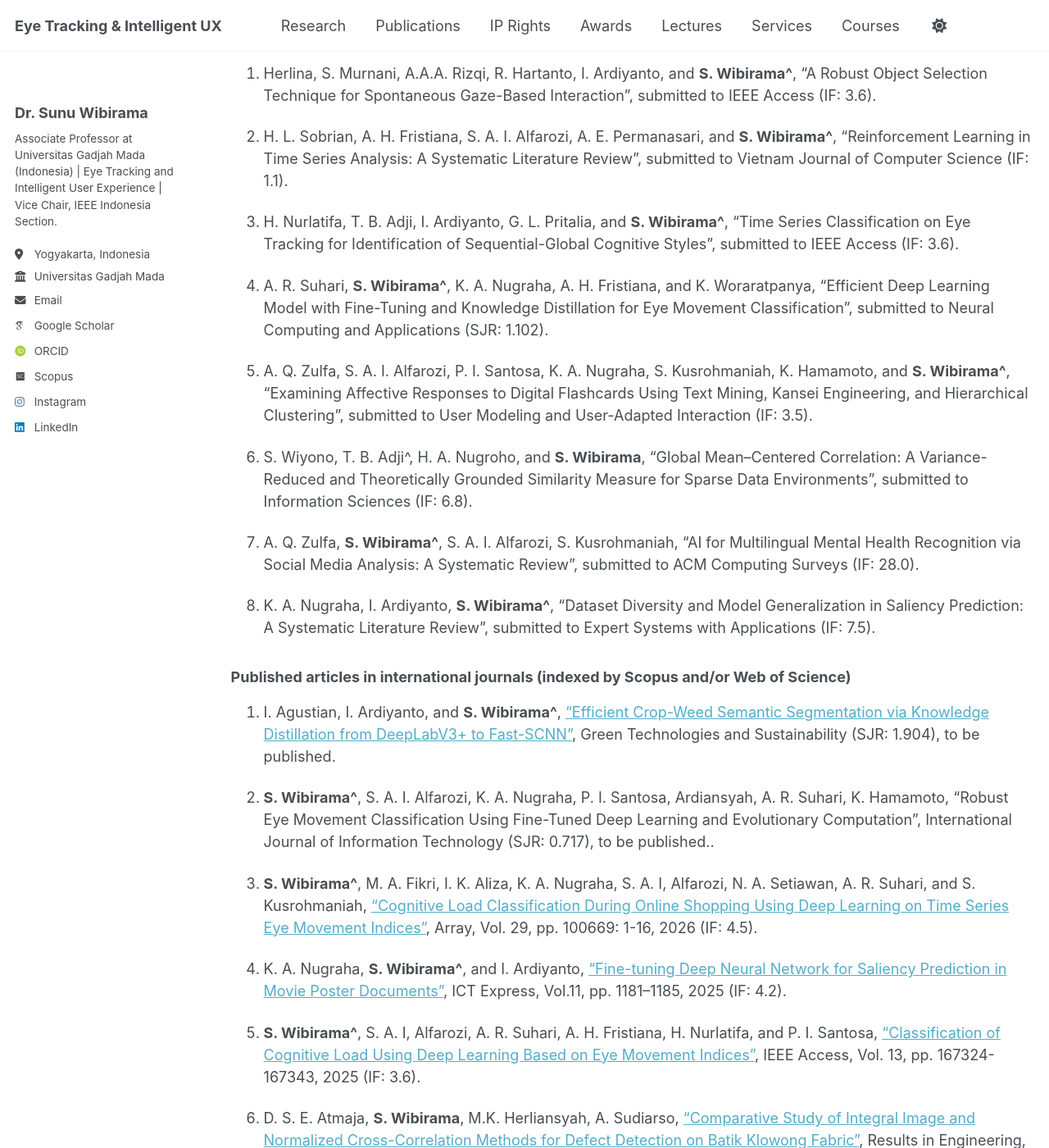
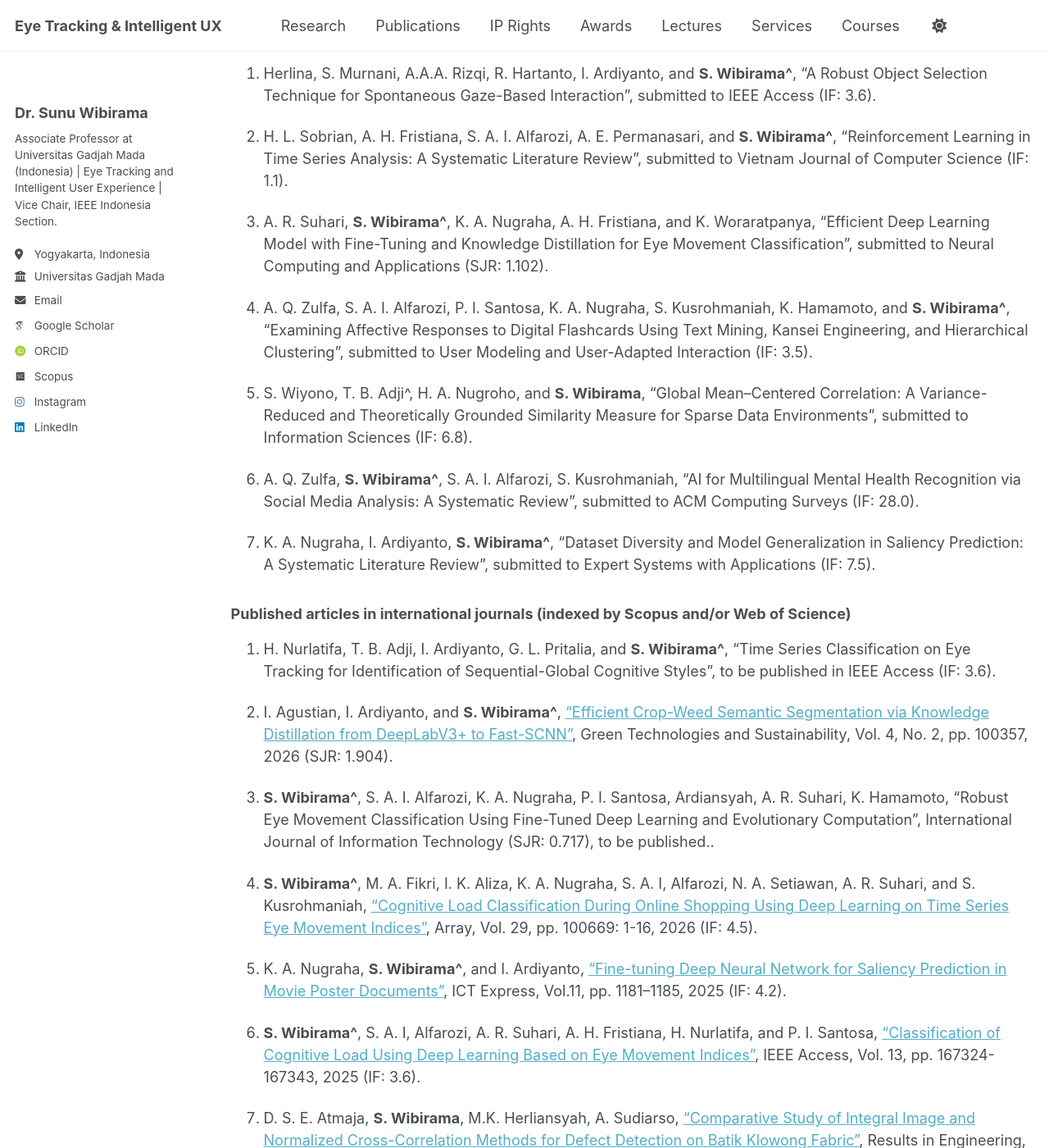
Before and after one commit to wibirama/wibirama.github.io, a Jekyll site: the page built from _pages/allpublications.md, in a window 1280 px wide and 1400 px high, scrolled down 457 px. Shown: the whole window at 82% size. Built offline with Jekyll 4.4.1, drawn with Linux system fonts in a browser that asks for light colours; emoji names are drawn with the system emoji font; some web fonts are replaced; a script that is not in the unit is left out.

Commit message:
Update allpublications.md

```diff
--- a/_pages/allpublications.md
+++ b/_pages/allpublications.md
@@ -25,74 +25,74 @@ Journal articles
 
 2. H. L. Sobrian, A. H. Fristiana, S. A. I. Alfarozi, A. E. Permanasari, and **S. Wibirama^**, "Reinforcement Learning in Time Series Analysis: A Systematic Literature Review", submitted to Vietnam Journal of Computer Science (IF: 1.1).
 
-3. H. Nurlatifa, T. B. Adji, I. Ardiyanto, G. L. Pritalia, and **S. Wibirama^**, "Time Series Classification on Eye Tracking for Identification of Sequential-Global Cognitive Styles", submitted to IEEE Access (IF: 3.6).
+3. A. R. Suhari, **S. Wibirama^**, K. A. Nugraha, A. H. Fristiana, and K. Woraratpanya, "Efficient Deep Learning Model with Fine-Tuning and Knowledge Distillation for Eye Movement Classification", submitted to Neural Computing and Applications (SJR: 1.102).
 
-4. A. R. Suhari, **S. Wibirama^**, K. A. Nugraha, A. H. Fristiana, and K. Woraratpanya, "Efficient Deep Learning Model with Fine-Tuning and Knowledge Distillation for Eye Movement Classification", submitted to Neural Computing and Applications (SJR: 1.102).
+4. A. Q. Zulfa, S. A. I. Alfarozi, P. I. Santosa, K. A. Nugraha, S. Kusrohmaniah, K. Hamamoto, and **S. Wibirama^**, "Examining Affective Responses to Digital Flashcards Using Text Mining, Kansei Engineering, and Hierarchical Clustering", submitted to User Modeling and User-Adapted Interaction (IF: 3.5).
 
-5. A. Q. Zulfa, S. A. I. Alfarozi, P. I. Santosa, K. A. Nugraha, S. Kusrohmaniah, K. Hamamoto, and **S. Wibirama^**, "Examining Affective Responses to Digital Flashcards Using Text Mining, Kansei Engineering, and Hierarchical Clustering", submitted to User Modeling and User-Adapted Interaction (IF: 3.5).
+5. S. Wiyono, T. B. Adji^, H. A. Nugroho, and **S. Wibirama**, "Global Mean–Centered Correlation: A Variance-Reduced and Theoretically Grounded Similarity Measure for Sparse Data Environments", submitted to Information Sciences (IF: 6.8).
 
-6. S. Wiyono, T. B. Adji^, H. A. Nugroho, and **S. Wibirama**, "Global Mean–Centered Correlation: A Variance-Reduced and Theoretically Grounded Similarity Measure for Sparse Data Environments", submitted to Information Sciences (IF: 6.8).
+6. A. Q. Zulfa, **S. Wibirama^**, S. A. I. Alfarozi, S. Kusrohmaniah, "AI for Multilingual Mental Health Recognition via Social Media Analysis: A Systematic Review", submitted to ACM Computing Surveys (IF: 28.0).
 
-7. A. Q. Zulfa, **S. Wibirama^**, S. A. I. Alfarozi, S. Kusrohmaniah, "AI for Multilingual Mental Health Recognition via Social Media Analysis: A Systematic Review", submitted to ACM Computing Surveys (IF: 28.0).
-
-8.  K. A. Nugraha, I. Ardiyanto, **S. Wibirama^**, "Dataset Diversity and Model Generalization in Saliency Prediction: A Systematic Literature Review", submitted to Expert Systems with Applications (IF: 7.5).
+7.  K. A. Nugraha, I. Ardiyanto, **S. Wibirama^**, "Dataset Diversity and Model Generalization in Saliency Prediction: A Systematic Literature Review", submitted to Expert Systems with Applications (IF: 7.5).
 
 
 ### Published articles in international journals (indexed by Scopus and/or Web of Science)
 
-1.  I. Agustian, I. Ardiyanto, and **S. Wibirama^**, ["Efficient Crop-Weed Semantic Segmentation via Knowledge Distillation from DeepLabV3+ to Fast-SCNN"](https://doi.org/10.1016/j.grets.2026.100357), Green Technologies and Sustainability (SJR: 1.904), to be published.
+1. H. Nurlatifa, T. B. Adji, I. Ardiyanto, G. L. Pritalia, and **S. Wibirama^**, "Time Series Classification on Eye Tracking for Identification of Sequential-Global Cognitive Styles", to be published in IEEE Access (IF: 3.6).
 
-2. **S. Wibirama^**, S. A. I. Alfarozi, K. A. Nugraha, P. I. Santosa, Ardiansyah, A. R. Suhari, K. Hamamoto, "Robust Eye Movement Classification Using Fine-Tuned Deep Learning and Evolutionary Computation", International Journal of Information Technology (SJR: 0.717), to be published..
+2.  I. Agustian, I. Ardiyanto, and **S. Wibirama^**, ["Efficient Crop-Weed Semantic Segmentation via Knowledge Distillation from DeepLabV3+ to Fast-SCNN"](https://doi.org/10.1016/j.grets.2026.100357), Green Technologies and Sustainability, Vol. 4, No. 2, pp. 100357, 2026 (SJR: 1.904).
 
-3. **S. Wibirama^**, M. A. Fikri, I. K. Aliza, K. A. Nugraha, S. A. I, Alfarozi, N. A. Setiawan, A. R. Suhari, and S. Kusrohmaniah, ["Cognitive Load Classification During Online Shopping Using Deep Learning on Time Series Eye Movement Indices"](https://doi.org/10.1016/j.array.2025.100669), Array, Vol. 29, pp. 100669: 1-16, 2026 (IF: 4.5).
+3. **S. Wibirama^**, S. A. I. Alfarozi, K. A. Nugraha, P. I. Santosa, Ardiansyah, A. R. Suhari, K. Hamamoto, "Robust Eye Movement Classification Using Fine-Tuned Deep Learning and Evolutionary Computation", International Journal of Information Technology (SJR: 0.717), to be published..
 
-4. K. A. Nugraha, **S. Wibirama^**, and I. Ardiyanto, ["Fine-tuning Deep Neural Network for Saliency Prediction in Movie Poster Documents"](https://doi.org/10.1016/j.icte.2025.09.008), ICT Express, Vol.11, pp. 1181–1185, 2025 (IF: 4.2).
+4. **S. Wibirama^**, M. A. Fikri, I. K. Aliza, K. A. Nugraha, S. A. I, Alfarozi, N. A. Setiawan, A. R. Suhari, and S. Kusrohmaniah, ["Cognitive Load Classification During Online Shopping Using Deep Learning on Time Series Eye Movement Indices"](https://doi.org/10.1016/j.array.2025.100669), Array, Vol. 29, pp. 100669: 1-16, 2026 (IF: 4.5).
 
-5.  **S. Wibirama^**, S. A. I, Alfarozi, A. R. Suhari, A. H. Fristiana, H. Nurlatifa, and P. I. Santosa, ["Classification of Cognitive Load Using Deep Learning Based on Eye Movement Indices"](https://doi.org/10.1109/ACCESS.2025.3613292), IEEE Access, Vol. 13, pp. 167324-167343, 2025 (IF: 3.6).
+5. K. A. Nugraha, **S. Wibirama^**, and I. Ardiyanto, ["Fine-tuning Deep Neural Network for Saliency Prediction in Movie Poster Documents"](https://doi.org/10.1016/j.icte.2025.09.008), ICT Express, Vol.11, pp. 1181–1185, 2025 (IF: 4.2).
 
-6. D. S. E. Atmaja, **S. Wibirama**, M.K. Herliansyah, A. Sudiarso, ["Comparative Study of Integral Image and Normalized Cross-Correlation Methods for Defect Detection on Batik Klowong Fabric"](https://doi.org/10.1016/j.rineng.2025.104124),  Results in Engineering, Vol. 25, pp. 104124, 2025. (IF: 5.0).
+6.  **S. Wibirama^**, S. A. I, Alfarozi, A. R. Suhari, A. H. Fristiana, H. Nurlatifa, and P. I. Santosa, ["Classification of Cognitive Load Using Deep Learning Based on Eye Movement Indices"](https://doi.org/10.1109/ACCESS.2025.3613292), IEEE Access, Vol. 13, pp. 167324-167343, 2025 (IF: 3.6).
 
-7. S. Rosidah, F.X. Ivan, S. Murnani, H. Nurlatifa, and **S. Wibirama^**, ["Impact of Color, Shape, and Typeface on Visual Attention: An Eye Tracking-Based User Experience Study"](https://ajstd.ubd.edu.bn/journal/vol42/iss1/2), ASEAN Journal on Science and Technology for Development (AJSTD), Vol. 42, No. 1, Article 2, pp.10-26, 2025 (SJR: 0.262).
+7. D. S. E. Atmaja, **S. Wibirama**, M.K. Herliansyah, A. Sudiarso, ["Comparative Study of Integral Image and Normalized Cross-Correlation Methods for Defect Detection on Batik Klowong Fabric"](https://doi.org/10.1016/j.rineng.2025.104124),  Results in Engineering, Vol. 25, pp. 104124, 2025. (IF: 5.0).
 
-8. A. H. Fristiana, S.A.I Alfarozi, A.E. Permansari, M. Pratama, **S. Wibirama^**, ["A Survey on Hyperparameters Optimization of Deep Learning for Time Series Classification"](https://doi.org/10.1109/ACCESS.2024.3516198),  IEEE Access, Vol.12, pp. 191162-191198, 2024 (IF: 3.4).
+8. S. Rosidah, F.X. Ivan, S. Murnani, H. Nurlatifa, and **S. Wibirama^**, ["Impact of Color, Shape, and Typeface on Visual Attention: An Eye Tracking-Based User Experience Study"](https://ajstd.ubd.edu.bn/journal/vol42/iss1/2), ASEAN Journal on Science and Technology for Development (AJSTD), Vol. 42, No. 1, Article 2, pp.10-26, 2025 (SJR: 0.262).
 
-9. S. Murnani, N.A. Setiawan, **S. Wibirama^**, ["Robust Object Selection in Spontaneous Gaze-Controlled Application using Exponential Moving Average and Hidden Markov Model"](https://doi.org/10.1109/THMS.2024.3413781), IEEE Transactions on Human-Machine Systems, Vol. 54, No. 5, pp. 485-498, 2024 (IF: 3.5).
+9. A. H. Fristiana, S.A.I Alfarozi, A.E. Permansari, M. Pratama, **S. Wibirama^**, ["A Survey on Hyperparameters Optimization of Deep Learning for Time Series Classification"](https://doi.org/10.1109/ACCESS.2024.3516198),  IEEE Access, Vol.12, pp. 191162-191198, 2024 (IF: 3.4).
 
-10. N. Paeedeh, M. Pratama, **S. Wibirama**, W. Mayer, Z. Cao, and R. Kowalczyk, ["Few-Shot Class Incremental Learning via Robust Transformer Approach"](https://doi.org/10.1016/j.ins.2024.120751), Information Sciences, Vol. 675, No. 120751, 2024 (IF: 8.1).
+10. S. Murnani, N.A. Setiawan, **S. Wibirama^**, ["Robust Object Selection in Spontaneous Gaze-Controlled Application using Exponential Moving Average and Hidden Markov Model"](https://doi.org/10.1109/THMS.2024.3413781), IEEE Transactions on Human-Machine Systems, Vol. 54, No. 5, pp. 485-498, 2024 (IF: 3.5).
 
-11. H. Nurlatifa, R. Hartanto, A. Ataka, and  **S. Wibirama^**, ["Optimum Object Selection Methods for Spontaneous Gaze-Based Interaction with Linear and Circular Trajectories"](https://doi.org/10.1016/j.rineng.2024.101769), Results in Engineering, Vol. 21, pp. 101769, 2024 (IF: 5.0).
+11. N. Paeedeh, M. Pratama, **S. Wibirama**, W. Mayer, Z. Cao, and R. Kowalczyk, ["Few-Shot Class Incremental Learning via Robust Transformer Approach"](https://doi.org/10.1016/j.ins.2024.120751), Information Sciences, Vol. 675, No. 120751, 2024 (IF: 8.1).
 
-12. L. A. Putri, I. Rahman, M. Puspita, S. N. Hidayat, A. B. Dharmawan, A. Rianjanu, **S. Wibirama**, R. Roto, K. Triyana, and H. S. Wasisto, ["Rapid analysis of meat floss origin using a supervised machine learning-based electronic nose towards food authentication"](https://doi.org/10.1038/s41538-023-00205-2), npj Science of Food, Vol. 7, No. 31, pp. 1-15, 2023 (IF: 7.000).
+12. H. Nurlatifa, R. Hartanto, A. Ataka, and  **S. Wibirama^**, ["Optimum Object Selection Methods for Spontaneous Gaze-Based Interaction with Linear and Circular Trajectories"](https://doi.org/10.1016/j.rineng.2024.101769), Results in Engineering, Vol. 21, pp. 101769, 2024 (IF: 5.0).
 
-13. P. V. Yulianandra, S. Murnani, P.I. Santosa, **S. Wibirama^**, ["Observing Cognitive Load During Online Learning with Various Task Complexities: An Eye Tracking Approach"](https://doi.org/10.1504/IJIL.2023.10051446), International Journal of Innovation and Learning, Vol. 34, No. 1, pp. 96-117, 2023 (SJR: 0.226).
+13. L. A. Putri, I. Rahman, M. Puspita, S. N. Hidayat, A. B. Dharmawan, A. Rianjanu, **S. Wibirama**, R. Roto, K. Triyana, and H. S. Wasisto, ["Rapid analysis of meat floss origin using a supervised machine learning-based electronic nose towards food authentication"](https://doi.org/10.1038/s41538-023-00205-2), npj Science of Food, Vol. 7, No. 31, pp. 1-15, 2023 (IF: 7.000).
 
-14. S. Murnani, N.A. Setiawan, **S. Wibirama**, ["Spontaneous Gaze Interaction Based on Smooth Pursuit Eye Movement Using Difference Pattern Approach"](https://doi.org/10.21924/cst.7.1.2022.739), Communications in Science and Technology, Vol. 7, No.1, pp.8-14, 2022 (SJR: 0.277).
+14. P. V. Yulianandra, S. Murnani, P.I. Santosa, **S. Wibirama^**, ["Observing Cognitive Load During Online Learning with Various Task Complexities: An Eye Tracking Approach"](https://doi.org/10.1504/IJIL.2023.10051446), International Journal of Innovation and Learning, Vol. 34, No. 1, pp. 96-117, 2023 (SJR: 0.226).
 
-15. A.E. Permanasari, D.A. Hidayat, **S. Wibirama**, I.S. Sakkinah, and D.R.A. Rambli, ["Development of a hospital virtual tour with virtual reality-based panorama"](https://doi.org/10.1504/IJIL.2021.117218), International Journal of Innovation and Learning, Vol. 30, No. 2, pp.119–131, 2021 (SJR: 0.226).
+15. S. Murnani, N.A. Setiawan, **S. Wibirama**, ["Spontaneous Gaze Interaction Based on Smooth Pursuit Eye Movement Using Difference Pattern Approach"](https://doi.org/10.21924/cst.7.1.2022.739), Communications in Science and Technology, Vol. 7, No.1, pp.8-14, 2022 (SJR: 0.277).
 
-16. **S. Wibirama^**, P. I. Santosa, P. Widyarani, N. Brilianto, W. Hafidh, ["Physical Discomfort and Eye Movements during Arbitrary and Optical Flow-Like Motions in Stereo 3D Contents"](https://doi.org/10.1007/s10055-019-00386-w), Virtual Reality, Vol. 24, pp. 39-51, 2020 (IF: 5.471).
+16. A.E. Permanasari, D.A. Hidayat, **S. Wibirama**, I.S. Sakkinah, and D.R.A. Rambli, ["Development of a hospital virtual tour with virtual reality-based panorama"](https://doi.org/10.1504/IJIL.2021.117218), International Journal of Innovation and Learning, Vol. 30, No. 2, pp.119–131, 2021 (SJR: 0.226).
 
-17. I. Ardiyanto, **S. Wibirama**, F. Nurwanto, ["Sliding Variance and Data Range for Lightweight Sports Activitiy Recognition with Fusion Modalities"](https://doi.org/10.1016/j.jksuci.2018.08.012), Journal of King Saud University-Computer and Information Sciences, Vol. 32, pp. 775-783, 2020 (IF: 9.006).
+17. **S. Wibirama^**, P. I. Santosa, P. Widyarani, N. Brilianto, W. Hafidh, ["Physical Discomfort and Eye Movements during Arbitrary and Optical Flow-Like Motions in Stereo 3D Contents"](https://doi.org/10.1007/s10055-019-00386-w), Virtual Reality, Vol. 24, pp. 39-51, 2020 (IF: 5.471).
 
-18. S. Thiyagarajan, S. N. Rosli, M. Kamal M. A, **S. Wibirama**, ["Tracking The Eye-Mind Relationship of Positive Emotion using Eye Tracking Technique"](https://jamt.utem.edu.my/jamt/article/view/5725),  Journal of Advanced Manufacturing Technology, Vol.13, No.2 (2), 2019 (SJR: 0.146).
+18. I. Ardiyanto, **S. Wibirama**, F. Nurwanto, ["Sliding Variance and Data Range for Lightweight Sports Activitiy Recognition with Fusion Modalities"](https://doi.org/10.1016/j.jksuci.2018.08.012), Journal of King Saud University-Computer and Information Sciences, Vol. 32, pp. 775-783, 2020 (IF: 9.006).
 
-19. S. Thiyagarajan, M. Kamal M. A., **S. Wibirama**, O. Mikami, ["Applying Eye Tracking Device on The Gazing Behaviour and Its Effects on Emotions Attributes"](https://jamt.utem.edu.my/jamt/article/view/5722), Journal of Advanced Manufacturing Technology, Vol.13, No.2 (2), 2019 (SJR: 0.146).
+19. S. Thiyagarajan, S. N. Rosli, M. Kamal M. A, **S. Wibirama**, ["Tracking The Eye-Mind Relationship of Positive Emotion using Eye Tracking Technique"](https://jamt.utem.edu.my/jamt/article/view/5725),  Journal of Advanced Manufacturing Technology, Vol.13, No.2 (2), 2019 (SJR: 0.146).
 
-20. N. H. Baharom, S. R. Aid, M. Kamal M. A., **S. Wibirama**, O. Mikami, ["Exploring The Eye Tracking Data on Human Behaviour on Consumer Merchandise Product"](https://jamt.utem.edu.my/jamt/article/view/5723), Journal of Advanced Manufacturing Technology, Vol.13, No.2 (2), 2019 (SJR: 0.146).
+20. S. Thiyagarajan, M. Kamal M. A., **S. Wibirama**, O. Mikami, ["Applying Eye Tracking Device on The Gazing Behaviour and Its Effects on Emotions Attributes"](https://jamt.utem.edu.my/jamt/article/view/5722), Journal of Advanced Manufacturing Technology, Vol.13, No.2 (2), 2019 (SJR: 0.146).
 
-21. N. H. Baharom, N. Jayabalan, M. Kamal M. A., **S. Wibirama**, ["Positive Emotion Recognition Through Eye Tracking Technology"](https://jamt.utem.edu.my/jamt/article/view/5683), Journal of Advanced Manufacturing Technology, Vol.13, No.2(1), pp.143-152, 2019 (SJR: 0.146).
+21. N. H. Baharom, S. R. Aid, M. Kamal M. A., **S. Wibirama**, O. Mikami, ["Exploring The Eye Tracking Data on Human Behaviour on Consumer Merchandise Product"](https://jamt.utem.edu.my/jamt/article/view/5723), Journal of Advanced Manufacturing Technology, Vol.13, No.2 (2), 2019 (SJR: 0.146).
 
-22. **S. Wibirama^**, I. Ardiyanto, T. Satriya, T. B. Adji, N. A. Setiawan, M. T. Setiawan, ["An Improved Pupil Localization Technique for Real-Time Video-Oculography under Extreme Eyelid Occlusion"](http://www.ijicic.org/ijicic-150423.pdf), International Journal of Innovative Computing, Information and Control, Vol. 15, No. 4, pp. 1547-1563, 2019 (SJR: 0.426).
+22. N. H. Baharom, N. Jayabalan, M. Kamal M. A., **S. Wibirama**, ["Positive Emotion Recognition Through Eye Tracking Technology"](https://jamt.utem.edu.my/jamt/article/view/5683), Journal of Advanced Manufacturing Technology, Vol.13, No.2(1), pp.143-152, 2019 (SJR: 0.146).
 
-23. W. Mahardika, **S. Wibirama^**, R. Ferdiana, S. S. Kusumawardani, ["A Novel User Experience Study of Parallax Scrolling using Eye Tracking and User Experience"](http://dx.doi.org/10.18517/ijaseit.8.4.6500), International Journal on Advanced Science, Engineering and Information Technology, Vol. 8, No. 4, pp. 1226-1233, 2018 (SJR: 0.208).
+23. **S. Wibirama^**, I. Ardiyanto, T. Satriya, T. B. Adji, N. A. Setiawan, M. T. Setiawan, ["An Improved Pupil Localization Technique for Real-Time Video-Oculography under Extreme Eyelid Occlusion"](http://www.ijicic.org/ijicic-150423.pdf), International Journal of Innovative Computing, Information and Control, Vol. 15, No. 4, pp. 1547-1563, 2019 (SJR: 0.426).
 
-24. **S. Wibirama^**, H. A. Nugroho, K. Hamamoto, ["Depth Gaze and ECG Based Frequency Dynamics during Motion Sickness in Stereoscopic 3D Movie"](https://doi.org/10.1016/j.entcom.2018.02.003), Entertainment Computing, Vol. 28, pp.117-127, 2018 (IF: 2.072).
+24. W. Mahardika, **S. Wibirama^**, R. Ferdiana, S. S. Kusumawardani, ["A Novel User Experience Study of Parallax Scrolling using Eye Tracking and User Experience"](http://dx.doi.org/10.18517/ijaseit.8.4.6500), International Journal on Advanced Science, Engineering and Information Technology, Vol. 8, No. 4, pp. 1226-1233, 2018 (SJR: 0.208).
 
-25. **S. Wibirama^**, H. A. Nugroho, K. Hamamoto, [“Evaluating 3D Gaze Tracking in Virtual Space: A Computer Graphics Approach”](http://doi.org/10.1016/j.entcom.2017.04.003), Entertainment Computing, Vol. 21, pp.11-17, 2017 (IF: 2.072).
+25. **S. Wibirama^**, H. A. Nugroho, K. Hamamoto, ["Depth Gaze and ECG Based Frequency Dynamics during Motion Sickness in Stereoscopic 3D Movie"](https://doi.org/10.1016/j.entcom.2018.02.003), Entertainment Computing, Vol. 28, pp.117-127, 2018 (IF: 2.072).
 
-26. **S.Wibirama^** and K. Hamamoto, [“3D Gaze Tracking on Stereoscopic Display using Optimized Geometric Method”](http://dx.doi.org/10.1541/ieejeiss.134.345), IEEJ Transactions on Electronics, Information, and Systems, Vol. 134, No. 3, pp. 345-352, 2014 (SJR: 0.154).
+26. **S. Wibirama^**, H. A. Nugroho, K. Hamamoto, [“Evaluating 3D Gaze Tracking in Virtual Space: A Computer Graphics Approach”](http://doi.org/10.1016/j.entcom.2017.04.003), Entertainment Computing, Vol. 21, pp.11-17, 2017 (IF: 2.072).
 
-27. **S. Wibirama^**,  S. Tungjitkusolmun, and C. Pintavirooj, [“Dual-Camera Acquisition for Accurate Measurement of Three-Dimensional Eye Movements”](http://dx.doi.org/10.1002/tee.21845), Transactions on Electrical and Electronic Engineering, Vol.8, No. 3, pp. 238-246, 2013 (IF: 0.923).
+27. **S.Wibirama^** and K. Hamamoto, [“3D Gaze Tracking on Stereoscopic Display using Optimized Geometric Method”](http://dx.doi.org/10.1541/ieejeiss.134.345), IEEJ Transactions on Electronics, Information, and Systems, Vol. 134, No. 3, pp. 345-352, 2014 (SJR: 0.154).
+
+28. **S. Wibirama^**,  S. Tungjitkusolmun, and C. Pintavirooj, [“Dual-Camera Acquisition for Accurate Measurement of Three-Dimensional Eye Movements”](http://dx.doi.org/10.1002/tee.21845), Transactions on Electrical and Electronic Engineering, Vol.8, No. 3, pp. 238-246, 2013 (IF: 0.923).
 
 Conference papers
 ======
```
